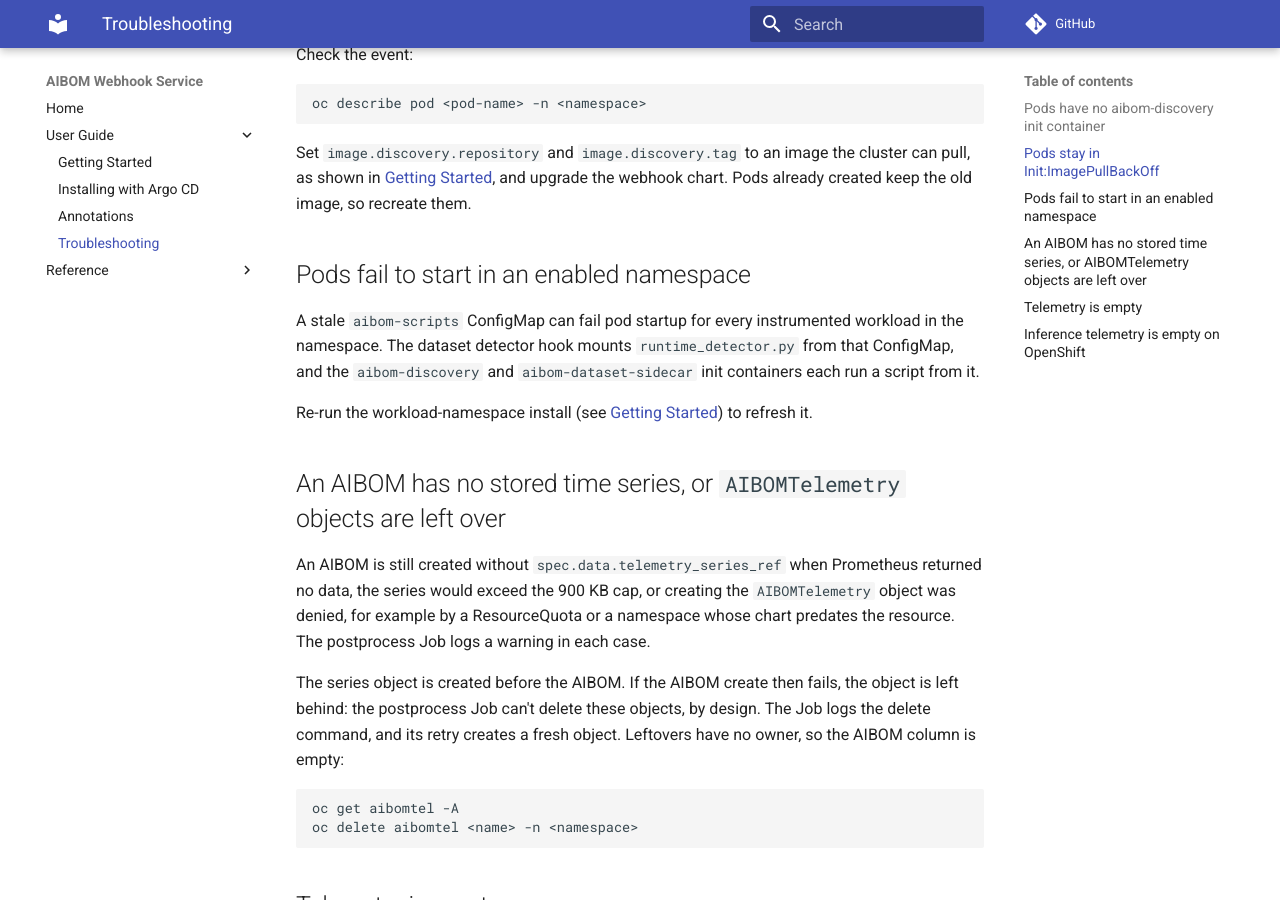
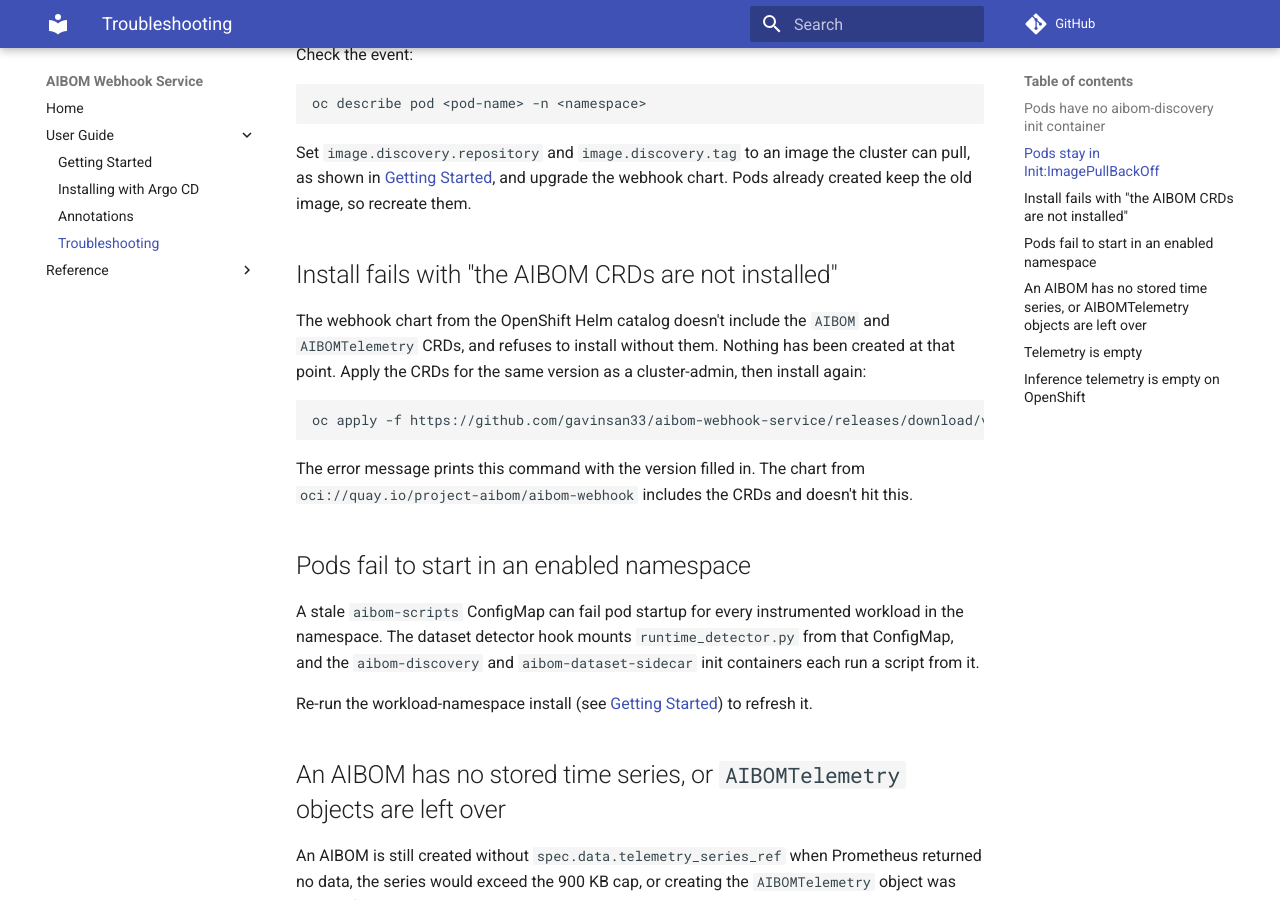
Before and after one commit to gavinsan33/aibom-webhook-service, an MkDocs documentation site: the page built from docs/user-guide/troubleshooting.md, in a window 1280 px wide and 900 px high, scrolled down 665 px. Built offline with MkDocs 1.6.1 and Material for MkDocs 9.7.7, drawn with Linux system fonts in a browser that asks for light colours; comment, search, counter and statistics services are not loaded.

Commit message:
Align the docs with the catalog's CRD prerequisite
Getting Started labels the CRD install as a prerequisite and no longer
says the charts are already listed. Troubleshooting covers the
missing-CRD install error, the Argo CD guide warns against the
catalog's CRD-less copy (its check can't run there), and the upgrade
step pins helm show crds to the version being installed.

````diff
--- a/docs/reference/development.md
+++ b/docs/reference/development.md
@@ -14,7 +14,7 @@ There are three ways to get images into the cluster — pick whichever fits:
 
 The recipes target OpenShift: they call `oc` and impersonate `system:admin`. Set `AIBOM_PLATFORM=kubernetes` to use `kubectl` with your own credentials instead. `just deploy-buildconfig` works only on OpenShift.
 
-If your account doesn't have cluster-scoped permission to create/patch CRDs, pass `--skip-crds` to any of the three; the `aiboms.aibom.io` CRD and `project-aibom` namespace must then already exist (created once via `oc apply -f charts/aibom-webhook/crds/aibom-crd.yaml` and `oc create namespace project-aibom`).
+If your account doesn't have cluster-scoped permission to create/patch CRDs, pass `--skip-crds` to any of the three; the `AIBOM` and `AIBOMTelemetry` CRDs and the `project-aibom` namespace must then already exist (created once via `oc apply -f charts/aibom-webhook/crds/aibom-crd.yaml` and `oc create namespace project-aibom`).
 
 ```bash
 # Default: pull whatever images.yml most recently built and pushed
--- a/docs/user-guide/troubleshooting.md
+++ b/docs/user-guide/troubleshooting.md
@@ -23,6 +23,16 @@ oc describe pod <pod-name> -n <namespace>
 ```
 
 Set `image.discovery.repository` and `image.discovery.tag` to an image the cluster can pull, as shown in [Getting Started](getting-started.md#cluster-requirements), and upgrade the webhook chart. Pods already created keep the old image, so recreate them.
+
+## Install fails with "the AIBOM CRDs are not installed"
+
+The webhook chart from the OpenShift Helm catalog doesn't include the `AIBOM` and `AIBOMTelemetry` CRDs, and refuses to install without them. Nothing has been created at that point. Apply the CRDs for the same version as a cluster-admin, then install again:
+
+```bash
+oc apply -f https://github.com/gavinsan33/aibom-webhook-service/releases/download/v<version>/aibom-crds.yaml
+```
+
+The error message prints this command with the version filled in. The chart from `oci://quay.io/project-aibom/aibom-webhook` includes the CRDs and doesn't hit this.
 
 ## Pods fail to start in an enabled namespace
 
````
Also changed, not shown: docs/reference/upgrading.md (+1 -1 lines), docs/user-guide/argocd.md (+2 -0 lines), docs/user-guide/getting-started.md (+4 -2 lines).
